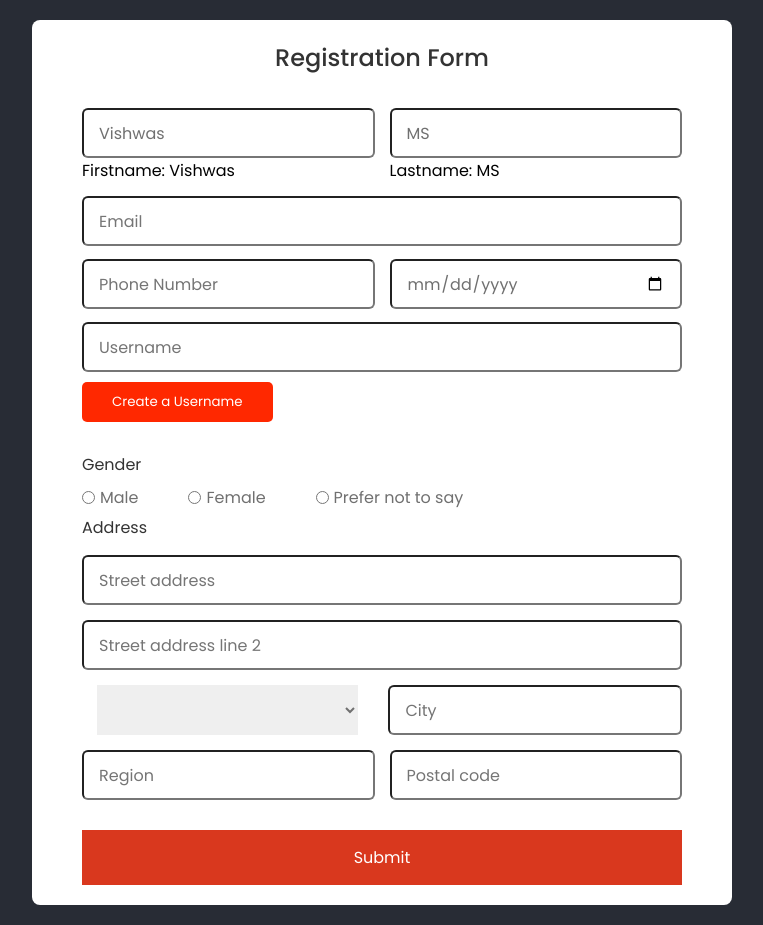
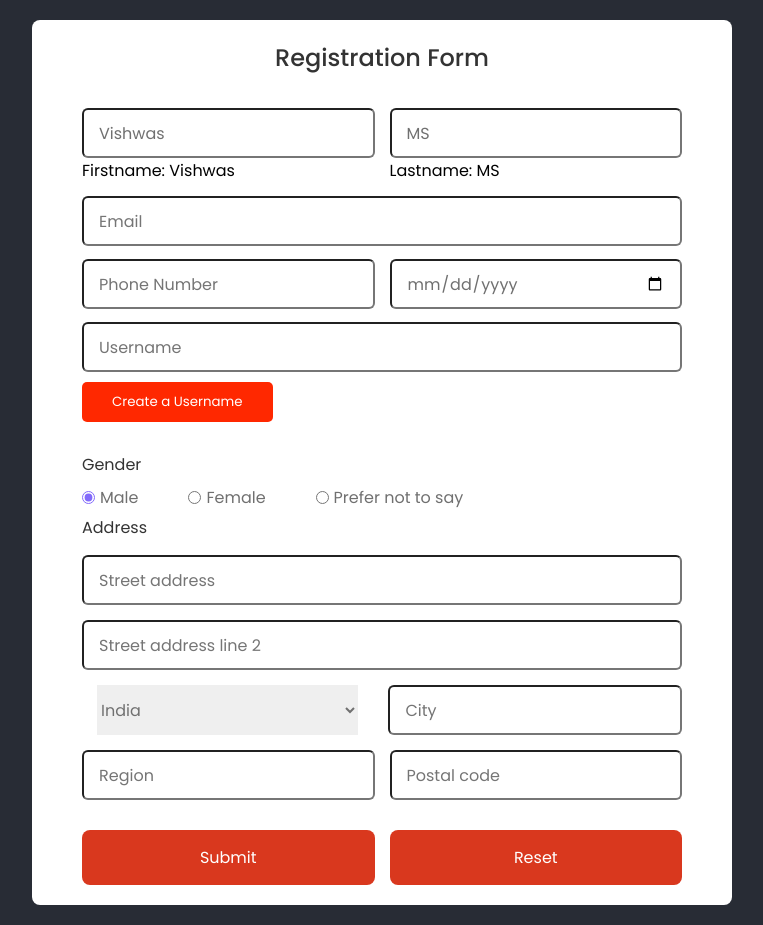
Before and after one commit to VIS-WAS/templateDrivenForm, an Angular app: page / in a window 1280 px wide. Shown: the whole page, without its empty margins (258-1021 px from the left). Built offline with nearby package versions, Linux system fonts and the light colour scheme.

Commit message:
resetting TDF and having default values

```diff
--- a/src/app/app.component.css
+++ b/src/app/app.component.css
@@ -90,6 +90,7 @@
   /* cursor: pointer; */
   transition: all 0.2s ease;
   background: #d9381e;
+  border-radius: 8px;
 }
 .form .submit-btn:hover {
   background: #ff2800;
--- a/src/app/app.component.html
+++ b/src/app/app.component.html
@@ -85,6 +85,7 @@
         #uname="ngModel"
       />
       <button
+        type="button"
         class="btn-gen-username"
         [disabled]="fname.invalid || lname.invalid || dobTRV.invalid"
         (click)="generateUserName()"
@@ -107,7 +108,7 @@
             [id]="gender.id"
             [value]="gender.value"
             name="gender"
-            ngModel
+            [ngModel]="defaultGender"
           />
           <label [for]="gender.id">{{ gender.display }}</label>
         </div>
@@ -135,7 +136,7 @@
       />
       <div class="column">
         <div class="select-box">
-          <select name="country" ngModel required>
+          <select name="country" [ngModel]="defaultCountry" required>
             <option hidden>Country</option>
             <option>America</option>
             <option>Japan</option>
@@ -162,6 +163,7 @@
       >
     </div>
 
+    <div class="column">
       <input
         type="submit"
         value="Submit"
@@ -172,5 +174,12 @@
           'enabled-btn': registrationForm.valid
         }"
       />
+      <input
+        type="button"
+        value="Reset"
+        class="submit-btn"
+        (click)="resetForm()"
+      />
+    </div>
   </form>
 </section>
--- a/src/app/app.component.ts
+++ b/src/app/app.component.ts
@@ -12,7 +12,10 @@ export class AppComponent {
   firstName: string = 'Vishwas';
   lastname: string = 'MS';
   mail: string = '';
-  dob: string = '';
+  dob: string = '10/04/2024';
+
+  defaultGender: string = 'male';
+  defaultCountry: string = 'India';
 
   @ViewChild('registrationForm') form: NgForm;
   genders = [
@@ -42,6 +45,17 @@ export class AppComponent {
     // console.log(this.form.value.gender);
     // console.log(this.form.value.address.country);
     // console.log(this.dob);
+
+    this.resetForm();
+  }
+  resetForm() {
+    this.form.reset();
+    this.form.form.patchValue({
+      gender: 'male',
+      address: {
+        country: 'India',
+      },
+    });
   }
 
   generateUserName() {
@@ -83,9 +97,6 @@ export class AppComponent {
 
     this.form.form.patchValue({
       username: username,
-      address: {
-        country: 'Japan',
-      },
     });
   }
 }
```
Lines whose indentation alone changed are shown as unchanged.
